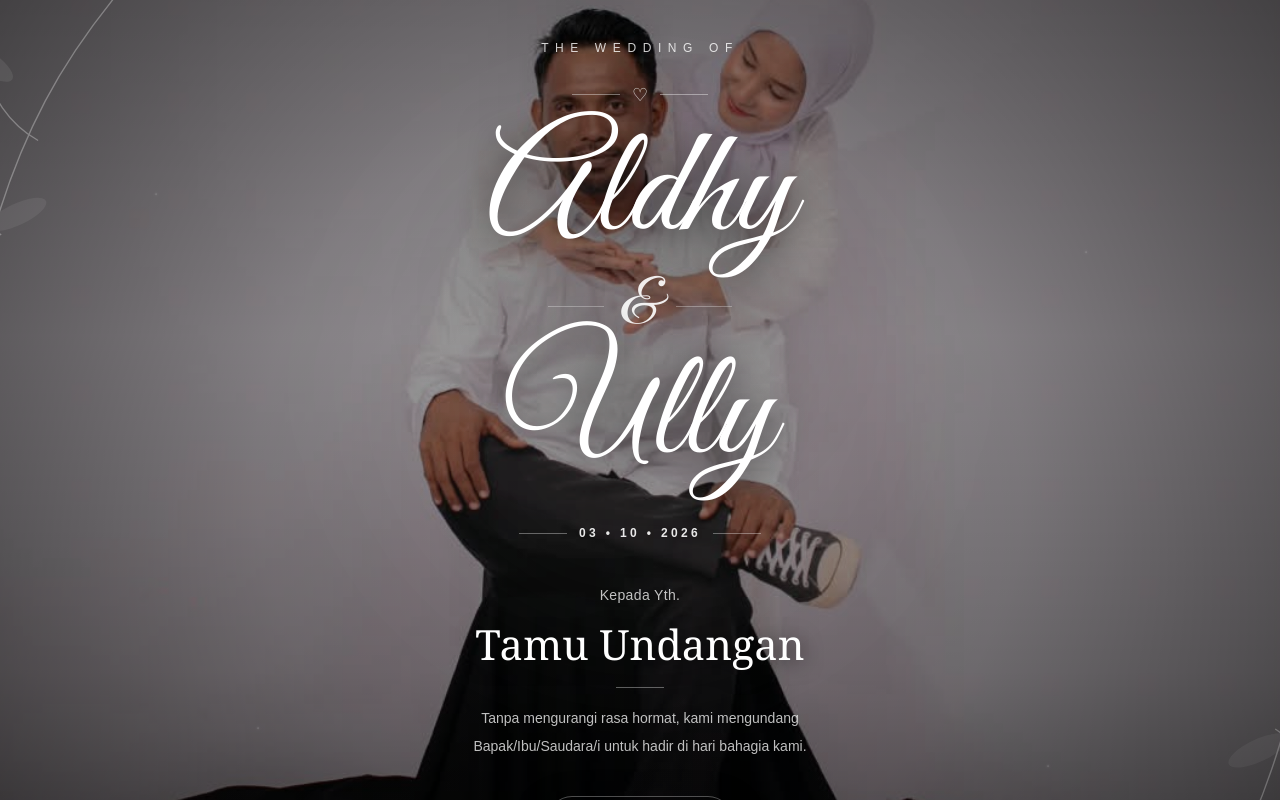
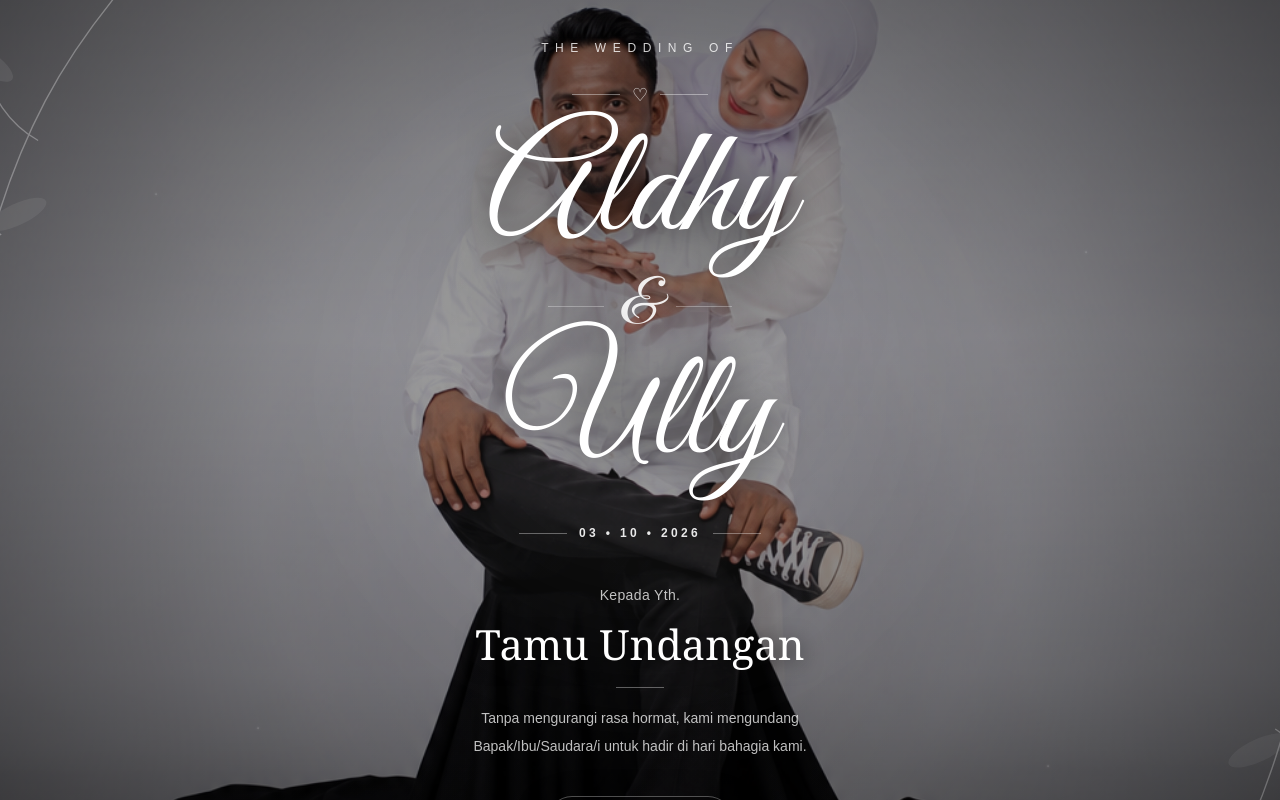
Before and after one commit to GibranHayder/undangan-pernikahan, a Next.js app: page / in a window 1280 px wide. Shown: the top 800 px of the page. Built offline with nearby package versions, Linux system fonts and the light colour scheme.

Commit message:
Update terbaru undangan Aldhy Ully

```diff
--- a/app/components/Cover.jsx
+++ b/app/components/Cover.jsx
@@ -23,7 +23,7 @@ export default function Cover({ guestName = "Tamu Undangan", onOpen }) {
       <div
         className="absolute inset-0 scale-[1.01] bg-cover bg-center bg-no-repeat"
         style={{
-          backgroundImage: 'url("/images/12.jpeg")',
+          backgroundImage: 'url("/images/11.png")',
         }}
       />
 
```
